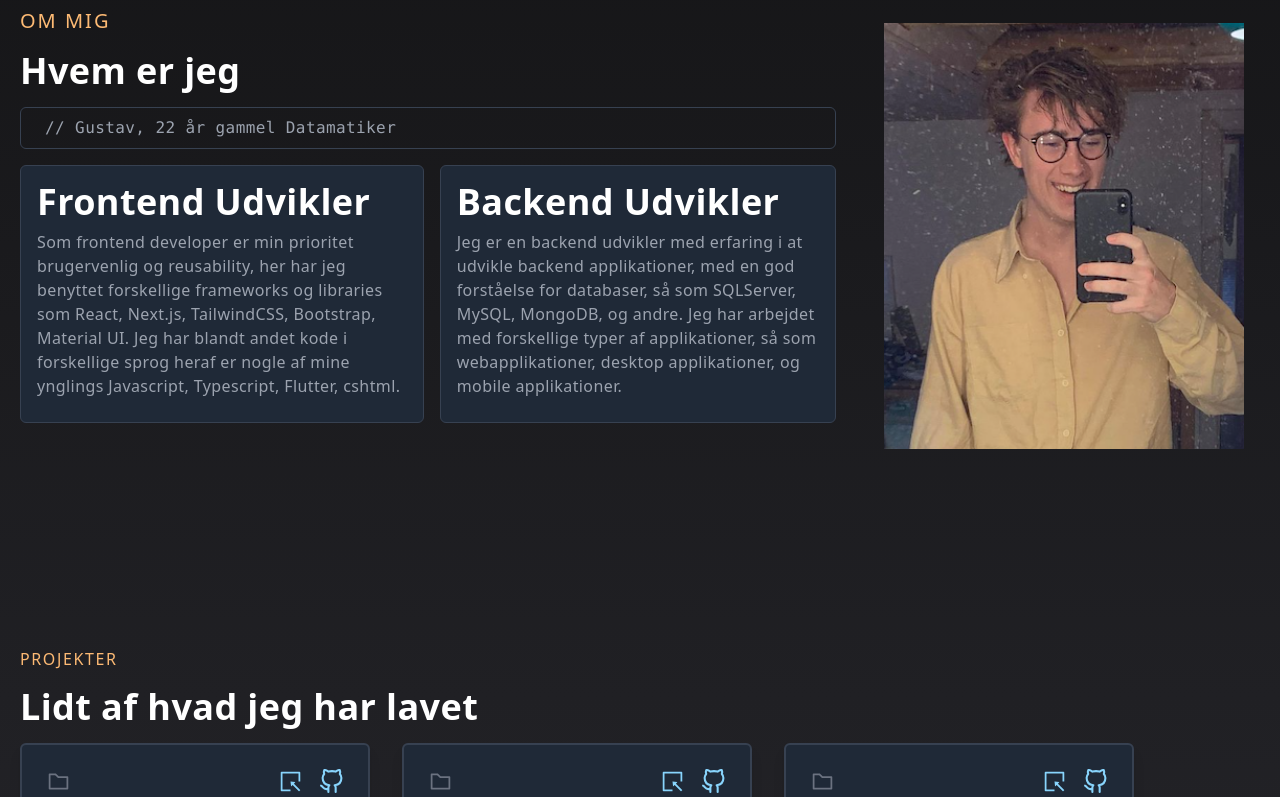
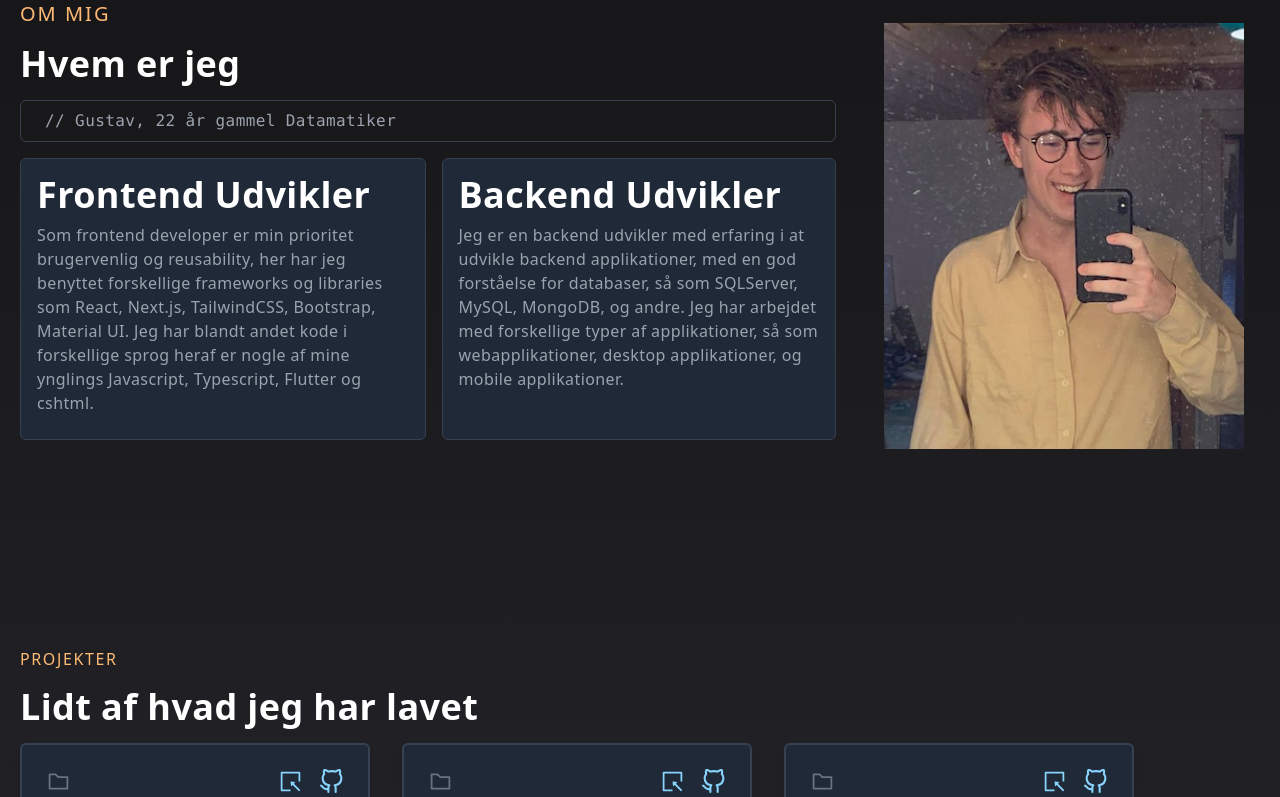
Before and after one commit to GustavHaavik/portfolio, a Next.js app: page / in a window 1280 px wide. Shown: the part 964-1761 px from the top of the page. Built offline with nearby package versions, Linux system fonts and the light colour scheme.

Commit message:
another one

```diff
--- a/components/About.jsx
+++ b/components/About.jsx
@@ -37,7 +37,7 @@ function About() {
                 reusability, her har jeg benyttet forskellige frameworks og
                 libraries som React, Next.js, TailwindCSS, Bootstrap, Material
                 UI. Jeg har blandt andet kode i forskellige sprog heraf er nogle
-                af mine ynglings Javascript, Typescript, Flutter, cshtml.
+                af mine ynglings Javascript, Typescript, Flutter og cshtml.
               </p>
             </div>
             <div className="bg-gray-800 border border-gray-700 flex-col p-4 rounded-md">
```
